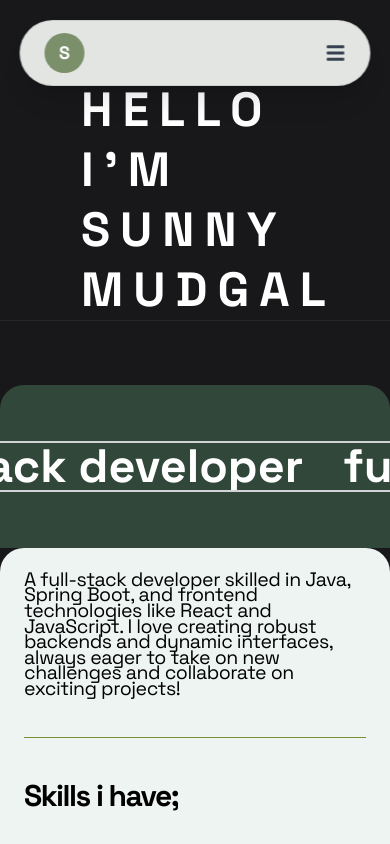
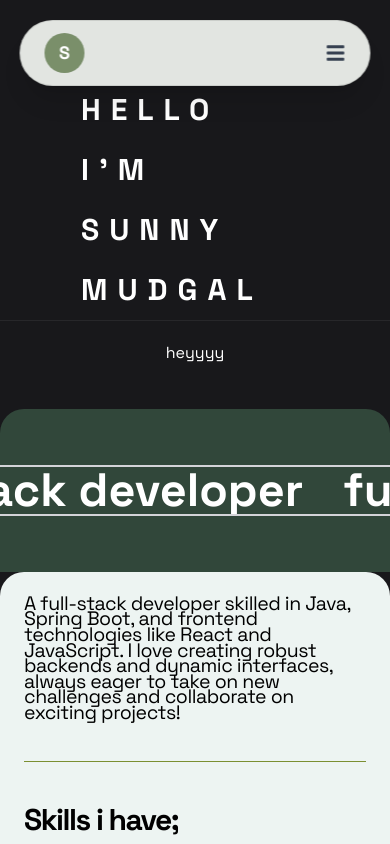
Before and after one commit to sunnnymudgal/PortfolioWebsite, a React (Vite) app: page / in a window 390 px wide. Shown: the top 844 px of the page. Built offline with nearby package versions, Linux system fonts and the light colour scheme.

Commit message:
Update LandingPage.jsx

```diff
--- a/src/components/LandingPage.jsx
+++ b/src/components/LandingPage.jsx
@@ -15,7 +15,7 @@ function LandingPage() {
           {["Hello", "I'm Sunny", "Mudgal"].map((item, index) => (
             <h1
               key={index}
-              className="text-5xl md:text-6xl lg:text-8xl xl:text-9xl uppercase leading-[60px] md:leading-[70px] tracking-[10px] md:tracking-[15px] px-4 md:px-20 founders font-[1000]"
+              className="text-3xl md:text-6xl lg:text-8xl xl:text-9xl uppercase leading-[60px] md:leading-[70px] tracking-[10px] md:tracking-[15px] px-4 md:px-20 founders font-[1000]"
             >
               {item}
             </h1>
@@ -26,7 +26,7 @@ function LandingPage() {
         </div>
       </div>
       <div className="border-t-[1px] border-zinc-800 mb-6 md:mb-2 flex flex-col md:flex-row items-center justify-end py-5 px-4 md:px-20">
-
+        heyyyy
       </div>
     </div>
   );
```
